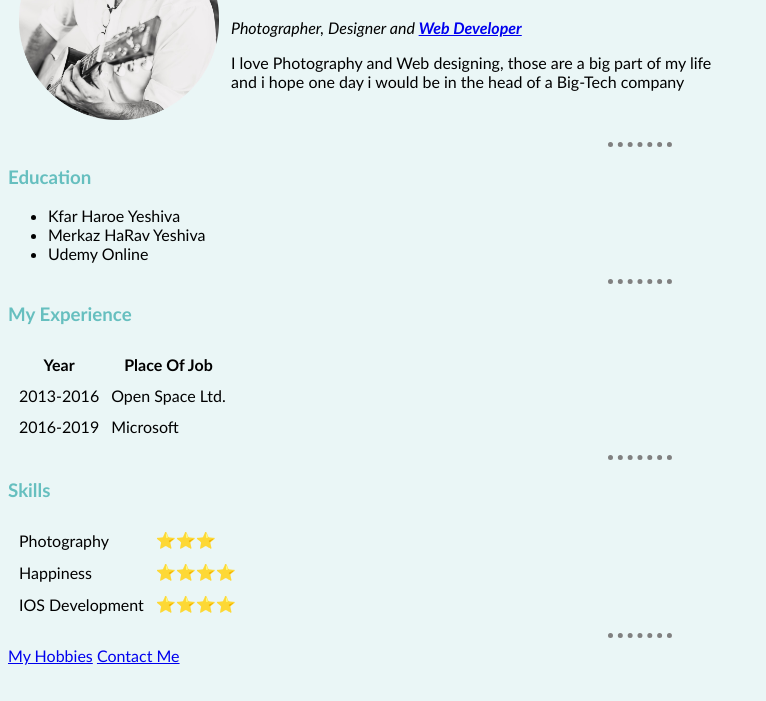
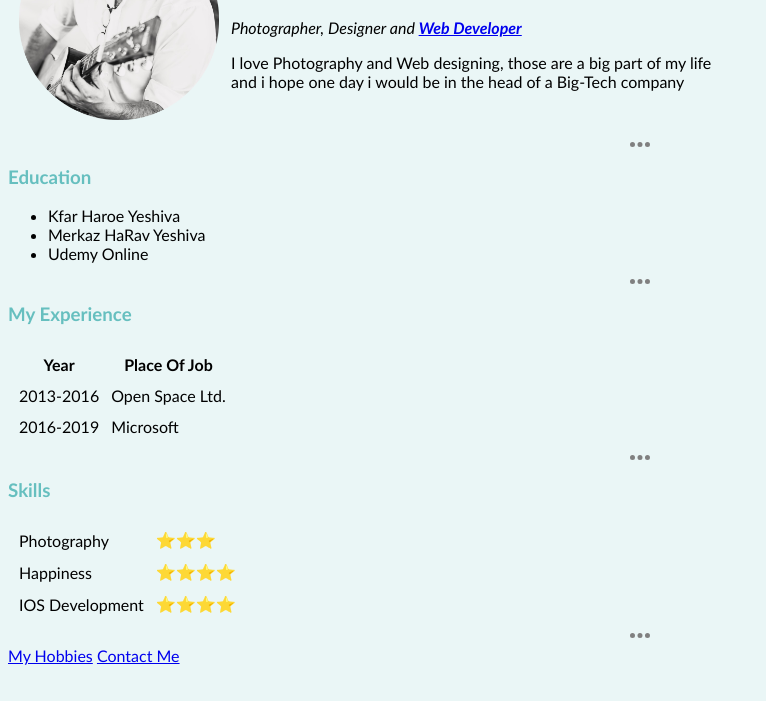
Before and after one commit to LILo2610/CV, a plain HTML site: page index.html in a window 1280 px wide. Shown: the part 99-800 px from the top of the page, without its empty margins (0-766 px from the left). Drawn offline with Linux system fonts and the light colour scheme.

Commit message:
Update style.css

```diff
--- a/CSS/style.css
+++ b/CSS/style.css
@@ -10,7 +10,7 @@ hr {
     border-top-style: dotted;
     border-color: grey;
     border-width: 5px;
-    width: 5%;
+    width: 20px;
 
 }
 
```
